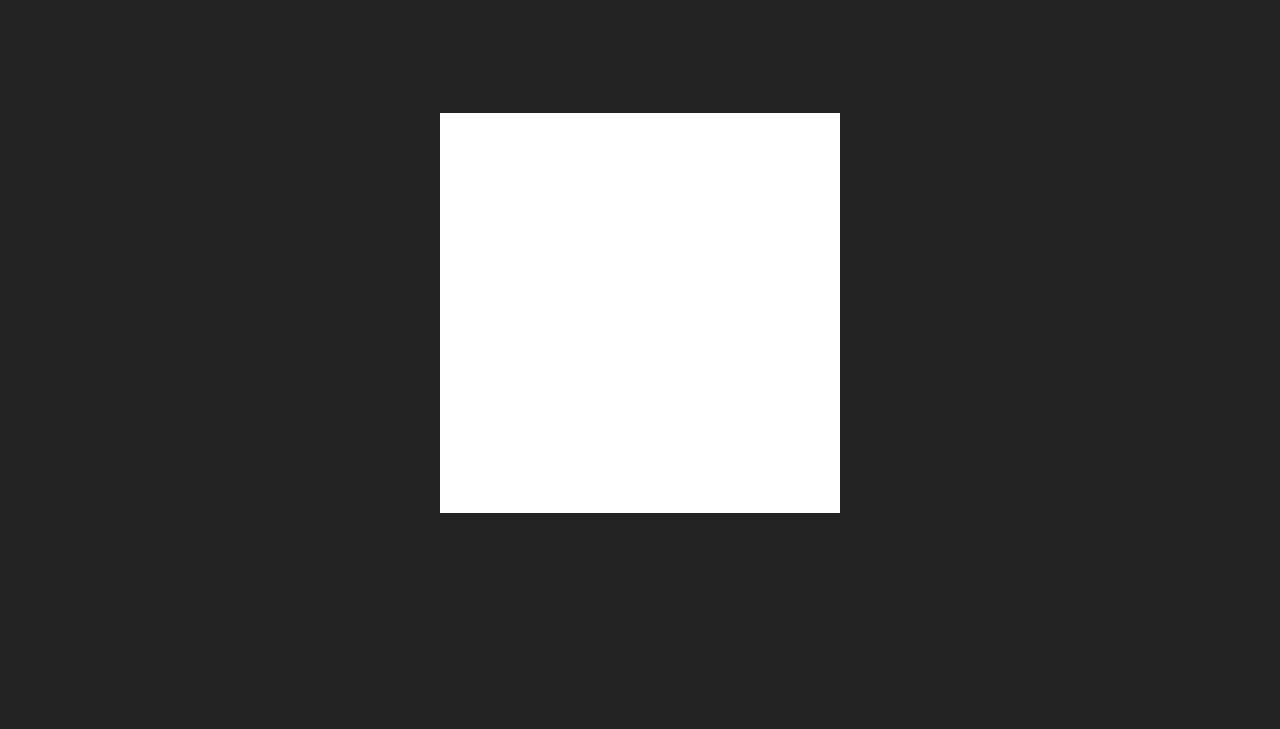
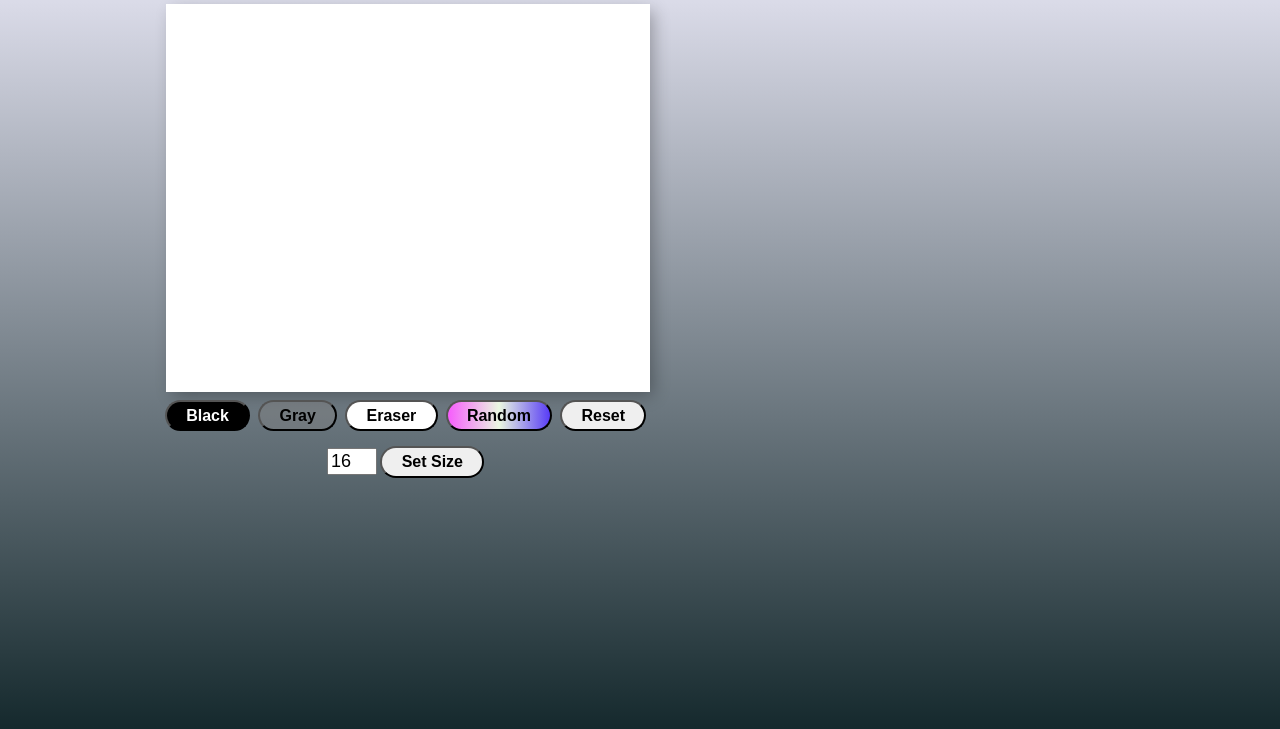
Before and after one commit to dev-hin/etchasketch, a plain HTML site: page index.html in a window 1280 px wide. Shown: the part 87-816 px from the top of the page. Drawn offline with Linux system fonts and the light colour scheme.

Commit message:
page layout

```diff
--- a/index.html
+++ b/index.html
@@ -8,8 +8,30 @@
   <title>Etch-A-Sketch</title>
 </head>
 <body>
-  <h1>Etch-A-Sketch</h1>
-  <div class="grid-container"></div>
+  <div class="flex-container">
+    <div class="title"><h1>Etch-A-Sketch</h1></div>
+    <div class="content">
+      <div class="board"></div>
+      <div class="buttons">
+        <button class="blackButton" onclick="changeColor('black')">Black</button>
+        <button class="grayButton" onclick="changeColor('gray')">Gray</button>
+        <button class="eraserButton" onclick="changeColor('white')">Eraser</button>
+        <button class="randomButton" onclick="changeColor('random')">Random</button>
+        <button onclick="resetBoard()">Reset</button>
+      </div>
+      <div>
+        <input
+          id="boardSize"
+          type="text"
+          placeholder="Size of Board"
+          value="16"
+          onchange="changeSize(this.value)"
+          />
+        <button>Set Size</button>
+      </div>
+      <div class="error">Input must be between 2 and 100</div>
+    </div>
+  </div>
   <script src="script.js"></script>
 </body>
 </html>
--- a/script.js
+++ b/script.js
@@ -1,12 +1,60 @@
-const container = document.querySelector('.grid-container');
-const squares = 16;
+let color = 'black';
+let click = true;
 
-function createGrid() {
-  for (let i = 1; i <= squares; i++) {
-    const square = document.createElement('div');
-    square.classList.add('square');
-    container.appendChild(square);
+function generateBoard(size) {
+  let board = document.querySelector('.board');
+  let squares = board.querySelectorAll('div');
+  squares.forEach((div) => div.remove());
+  board.style.gridTemplateColumns = `repeat(${size}, 1fr)`
+  board.style.gridTemplateRows = `repeat(${size}, 1fr)`
+
+  let amount = size * size;
+  for (let i = 0; i < amount; i++) {
+    let square = document.createElement('div');
+    square.addEventListener('mouseover', colorSquare);
+    square.style.backgroundColor = 'white';
+    board.insertAdjacentElement('beforeend', square);
   }
 }
 
-createGrid()
+generateBoard(16);
+
+function changeSize(input) {
+  if(input >= 2 && input <= 100) {
+    document.querySelector('.error').style.display = 'none';
+    generateBoard(input)
+  } else {
+    document.querySelector('.error').style.display = 'flex';
+  }
+}
+
+function colorSquare() {
+  if(click) {
+    if(color === 'random') {
+      this.style.backgroundColor = `hsl(${Math.random() * 360}, 100%, 50%)`;
+    } else {
+      this.style.backgroundColor = color;
+    }
+  }
+}
+
+function changeColor(choice) {
+  color = choice;
+}
+
+function resetBoard() {
+  let board = document.querySelector('.board');
+  let squares = board.querySelectorAll('div');
+  squares.forEach((div) => div.style.backgroundColor = 'white');
+}
+
+document.querySelector('body').addEventListener('click', (e) => {
+  if(e.target.tagName != 'BUTTON') {
+    click = !click;
+    if(click) {
+      document.querySelector('.mode').textContent = "Mode: Etching"
+    } else {
+      document.querySelector('.mode').textContent = "Mode: Not Etching"
+    }
+  }
+});
--- a/style.css
+++ b/style.css
@@ -1,37 +1,114 @@
+@import url('https://fonts.googleapis.com/css2?family=PT+Sans+Narrow&display=swap');
+
 * {
   box-sizing: border-box;
 }
 
 body {
-  background-color: #222;
-  display: flex;
-  align-items: center;
-  justify-content: center;
-  height: 100vh;
+  font-family: 'PT Sans Narrow', sans-serif;
+  background: linear-gradient(rgba(96, 79, 252, 0.082), rgb(21, 41, 45));
   overflow: hidden;
-  margin: 0;
 }
 
-h1 {
-  position: absolute;
-  top: 10px;
-  text-align: center;
-  color: fuchsia;
-  margin: 20px;
+.flex-container {
+  height: 100vh;
+  width: 100vh;
+  display: flex;
+  flex-direction: column;
+  align-items: center;
 }
 
-.grid-container {
-  display: flex;
-  flex-wrap: wrap;
-  align-items: center;
-  justify-content: center;
-  overflow: hidden;
-  max-width: 400px;
+.board {
+  width: 80%;
+  height: 80%;
+  display: grid;
+  background-color: white;
+  box-shadow: inset 0 -3em 3em rgba(0, 0, 0, 0.1), 0 0 0 2px rgb(255, 255, 255), 0.3em 0.3em 1em rgba(0, 0, 0, 0.3);
 }
 
-div.square {
-  width: 100px;
-  height: 100px;
-  background-color: #fff;
-  border: none;
+.board:hover {
+  cursor: pointer;
 }
+
+.content {
+  display: flex;
+  flex-direction: column;
+  align-items: center;
+  min-width: 300px;
+  min-height: 300px;
+  width: 60vw;
+  height: 60vh;
+  max-width: 600px;
+  max-height: 600px;
+}
+
+.title {
+  display: flex;
+  justify-content: center;
+}
+
+.buttons {
+  margin-top: 10px;
+  margin-bottom: 10px;
+}
+
+button {
+  padding: 0.3em 1.2em;
+  margin: 0 0.3em 0.3em 0;
+  border-radius: 2em;
+  text-decoration: none;
+  font-size: 16px;
+  font-weight: 600;
+  text-align: center;
+  transition: all 0.2s;
+}
+
+button:hover {
+  cursor: pointer;
+}
+
+.blackButton {
+  background-color: black;
+  color: white;
+}
+
+.blackButton:hover {
+  background-color: white;
+  color: black;
+}
+
+.grayButton {
+  background-color: rgba(128, 128, 128, 0.411);
+}
+
+.grayButton:hover {
+  background-color: rgb(95, 95, 95);
+  color: white;
+}
+
+.eraserButton {
+  background-color: rgb(255, 255, 255);
+  color: rgb(0, 0, 0);
+}
+
+.eraserButton:hover {
+  background-color: rgb(255, 255, 255);
+  color: rgb(255, 255, 255);
+}
+
+.randomButton {
+  background: linear-gradient(0.25turn, #f65cfc, #ebf8e1, #583cf6);
+}
+
+.randomButton:hover {
+  background: linear-gradient(0.25turn, #20ff02, #ebf8e1, #aecc03);
+}
+
+#boardSize {
+  width: 50px;
+  font-size: 18px;
+}
+
+.error {
+  display: none;
+}
```
